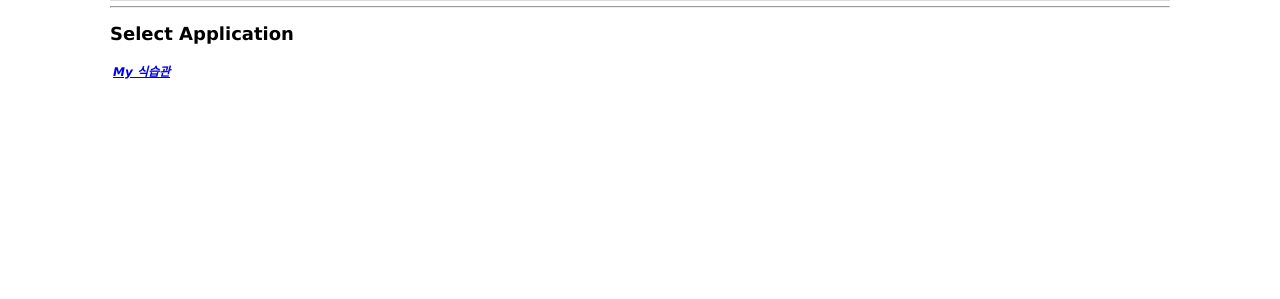
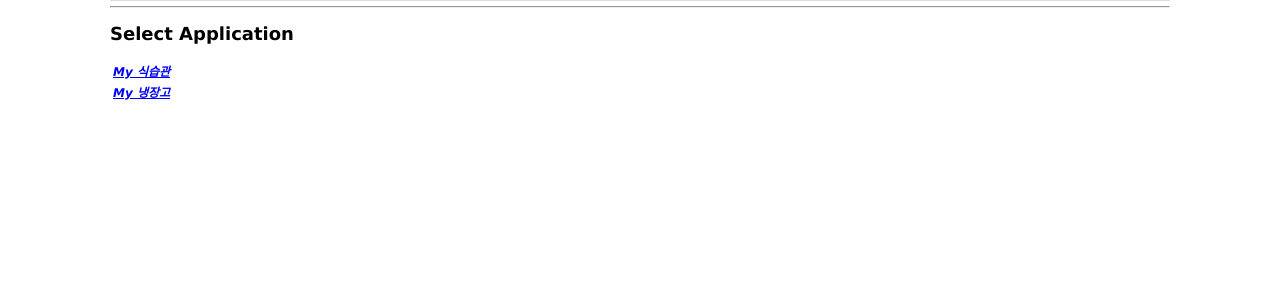
Before and after one commit to KahyeAhn/threemeals, a Django app: page / in a window 1280 px wide. Shown: the part 373-672 px from the top of the page. Run offline with Django 3.2, Linux system fonts and the light colour scheme.

```diff
--- a/myblog/settings.py
+++ b/myblog/settings.py
@@ -38,6 +38,7 @@ INSTALLED_APPS = [
     'django.contrib.messages',
     'django.contrib.staticfiles',
     'mealpref',
+    'fridge',
 ]
 
 MIDDLEWARE = [
--- a/templates/home.html
+++ b/templates/home.html
@@ -18,6 +18,9 @@
         <tr>
             <td><b><i><a href="{% url 'mealpref:add' %}">My 식습관</a></i></b></td>
         </tr>
+         <tr>
+            <td><b><i><a href="{% url 'fridge:show' %}">My 냉장고</a></i></b></td>
+        </tr>
     </table>
 </div>
 {% endblock content %}
```
Also changed, not shown: mealpref/admin.py (line endings or trailing spaces).
